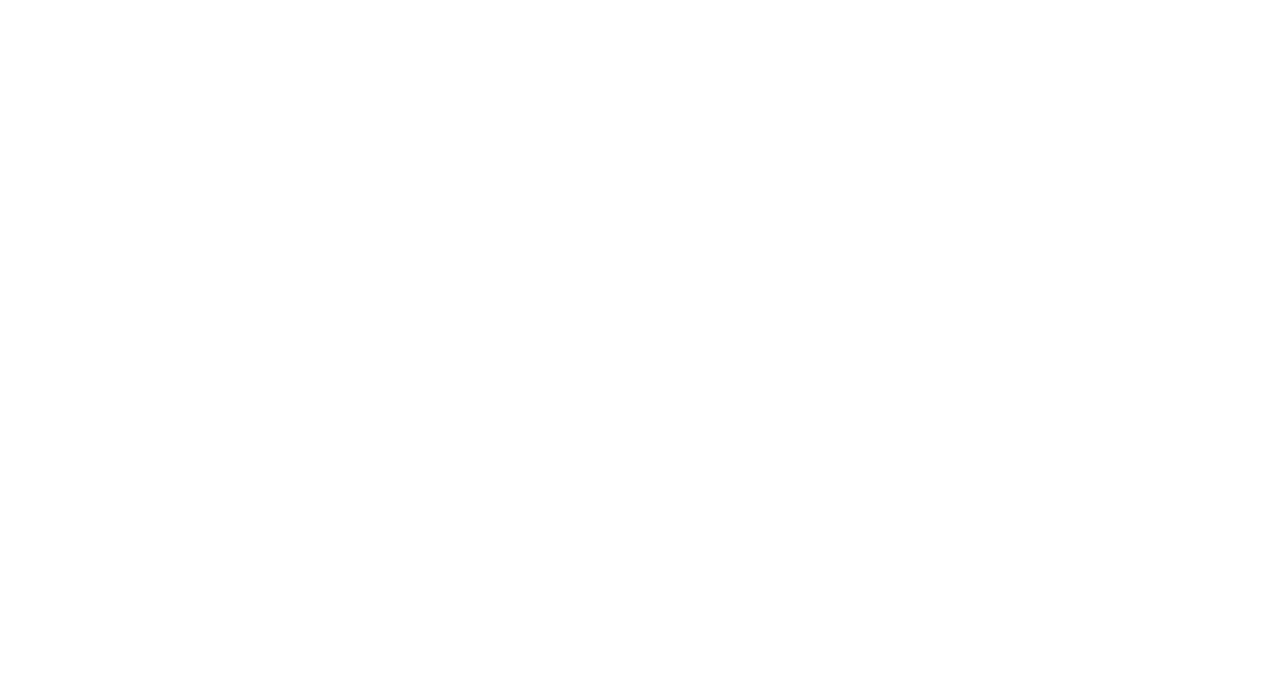
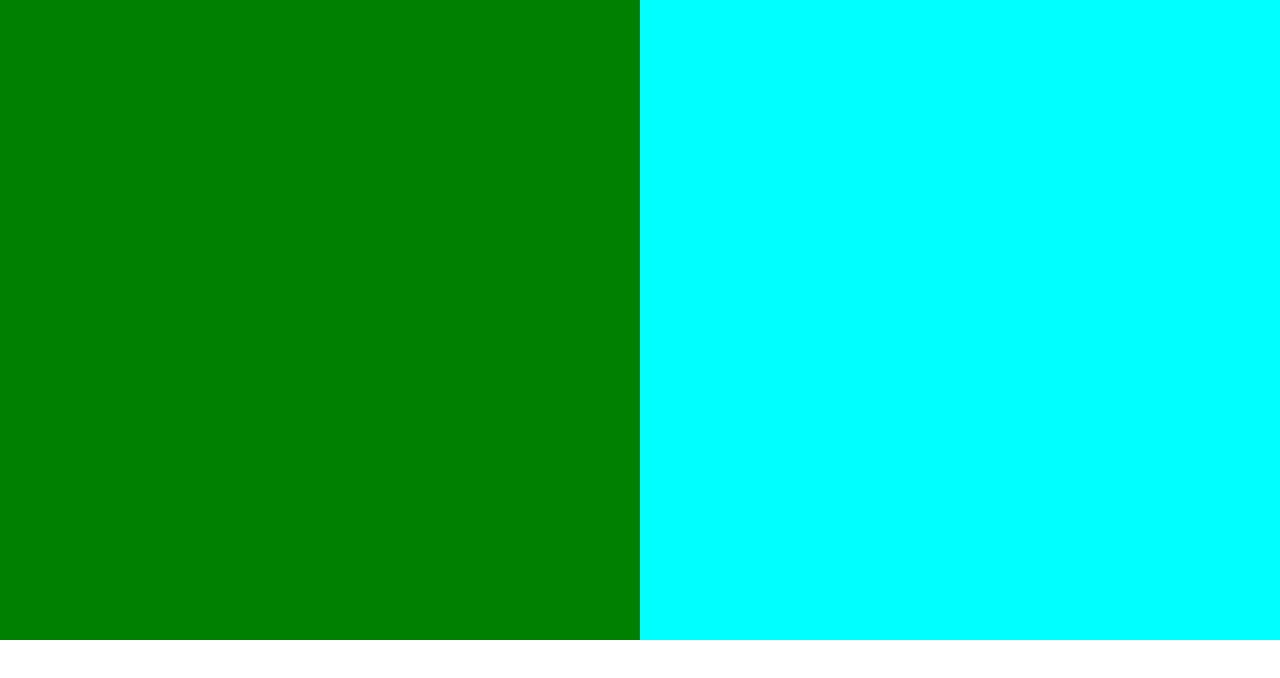
Before and after one commit to hishamized/Online-Solutions, a plain HTML site: page Green Blue/index.html in a window 1280 px wide. Drawn offline with Linux system fonts and the light colour scheme.

Commit message:
BG added

```diff
--- a/Green Blue/index.html
+++ b/Green Blue/index.html
@@ -6,7 +6,23 @@
     <meta name="viewport" content="width=device-width, initial-scale=1.0">
     <title>Document</title>
     <style>
-
+        body {
+            margin: 0%;
+        }
+        .transition {
+            display: flex;
+            flex-direction: row;
+            min-height: 40rem;
+        }
+        .green {
+            background-color: green;
+        }
+        .blue {
+            background-color: aqua;
+        }
+        .green, .blue {
+            width: 50%;
+        }
     </style>
 </head>
 <body>
```
